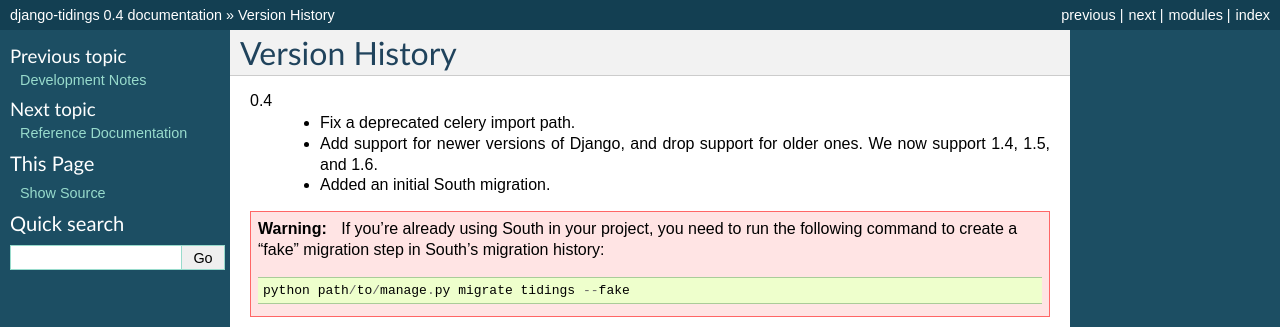
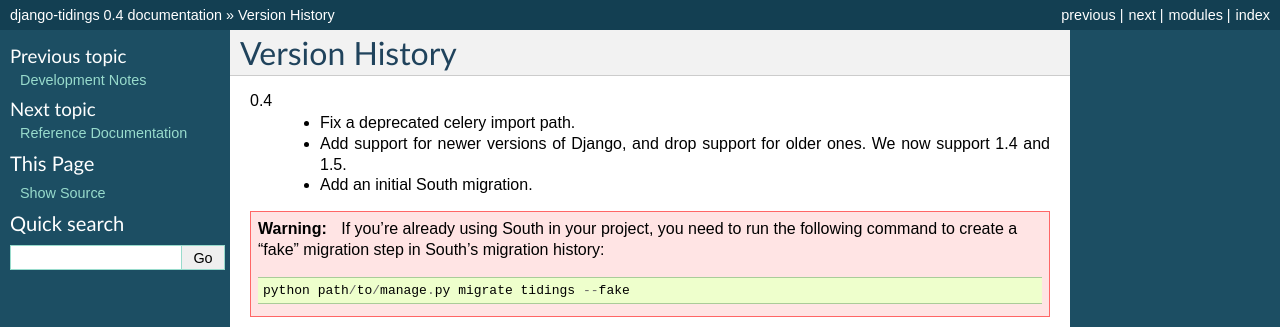
Before and after one commit to mozilla/django-tidings, a Sphinx documentation site: the page built from docs/changes.rst, in a window 1280 px wide. Shown: the top 327 px of the page. Built offline with Sphinx 7.4.7, drawn with Linux system fonts in a browser that asks for light colours.

Commit message:
Retract support for Django 1.6. Correct some distribution names in setup.py.
We'll support 1.6 once we fix some imports and some uses of _meta._fields that no longer work.

```diff
--- a/docs/changes.rst
+++ b/docs/changes.rst
@@ -4,8 +4,8 @@
 0.4
   * Fix a deprecated celery import path.
   * Add support for newer versions of Django, and drop support for older ones.
-    We now support 1.4, 1.5, and 1.6.
-  * Added an initial South migration.
+    We now support 1.4 and 1.5.
+  * Add an initial South migration.
 
 .. warning::
 
--- a/setup.py
+++ b/setup.py
@@ -25,8 +25,8 @@
     tests_require=[
         'jingo',
         'fabric',
-        'django_nose',
-        'djcelery',
+        'django-nose',
+        'django-celery',
         'mock',
         'South'],
     classifiers = [
```
